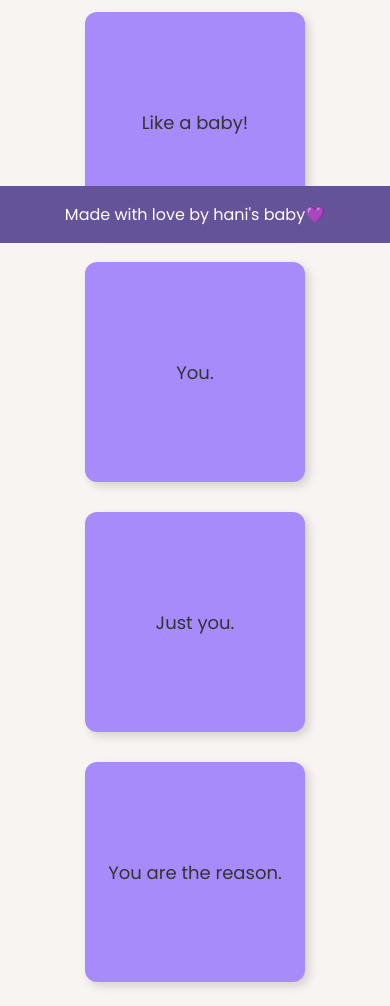
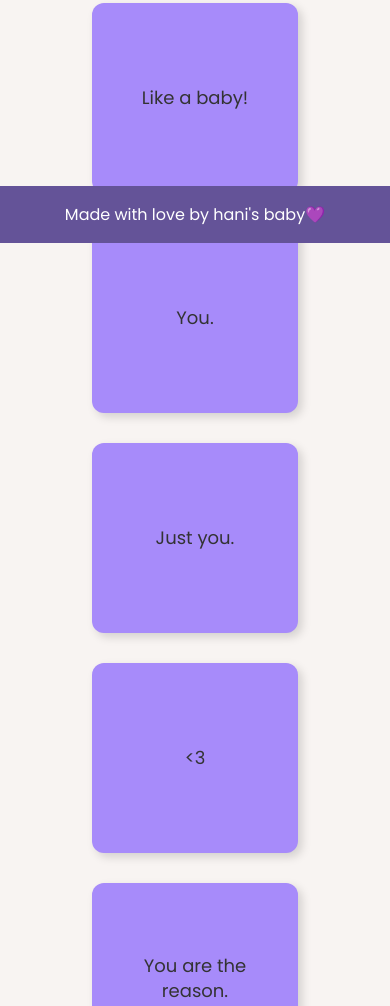
Before and after one commit to sleylimae/for-hani, a plain HTML site: page index.html in a window 390 px wide. Shown: the part 601-1607 px from the top of the page. Drawn offline with Linux system fonts and the light colour scheme.

Commit message:
Add files via upload

```diff
--- a/index.html
+++ b/index.html
@@ -35,6 +35,10 @@
         <div class="sticky-note">
             <div class="preview">Just you.</div>
             <div class="expanded-content">You're not just my favourite person, you are my everything. Walang hihigit sa'yo, kahit si Lubin pa 'yan.</div>
+        </div>
+        <div class="sticky-note">
+            <div class="preview"><3</div>
+            <div class="expanded-content">Please know that whatever you do, I'm here to support you. I'm so proud of you, my baby!</div>
         </div>
         <div class="sticky-note">
             <div class="preview">You are the reason.</div>
--- a/style.css
+++ b/style.css
@@ -36,6 +36,7 @@ body {
 h1 {
     font-size: 36px;
     color: #ff69b4;
+    margin-top: 100px; /* Added margin-top to prevent it from going behind the header */
     margin-bottom: 20px;
     text-align: center;
 }
@@ -181,3 +182,36 @@ h1 {
     text-align: center;
     margin-top: 30px;
 }
+
+/* Media Queries for responsiveness */
+
+@media (max-width: 768px) {
+    h1 {
+        font-size: 28px;  /* Adjusting font size on smaller screens */
+    }
+
+    .sticky-notes {
+        justify-content: space-between;
+        padding: 10px;
+    }
+
+    .sticky-note {
+        width: 45%; /* Make sticky notes take up 45% of the container's width */
+        min-height: 160px;  /* Slightly smaller height */
+    }
+}
+
+@media (max-width: 480px) {
+    h1 {
+        font-size: 24px;  /* Adjust font size further for very small screens */
+    }
+
+    .sticky-note {
+        width: 45%;  /* Make sticky notes appear in two columns */
+        min-height: 150px;  /* Smaller height for mobile */
+    }
+
+    .sticky-notes {
+        justify-content: space-around;
+    }
+}
```
